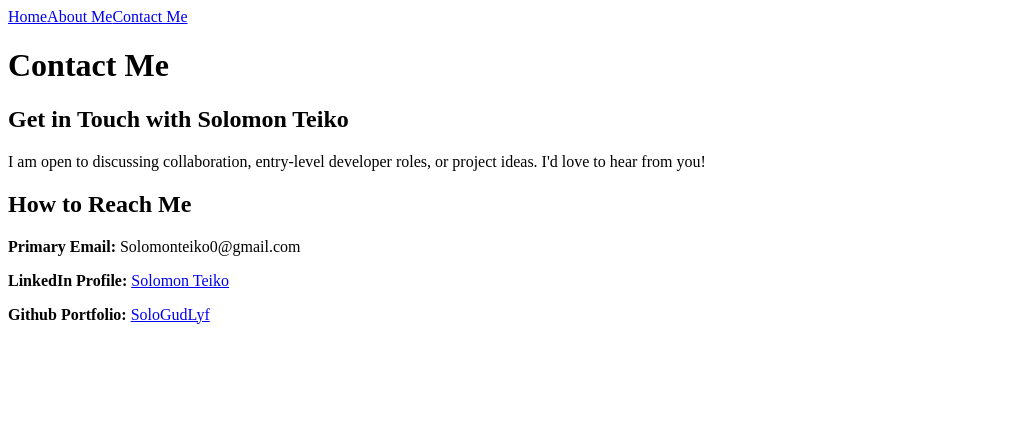
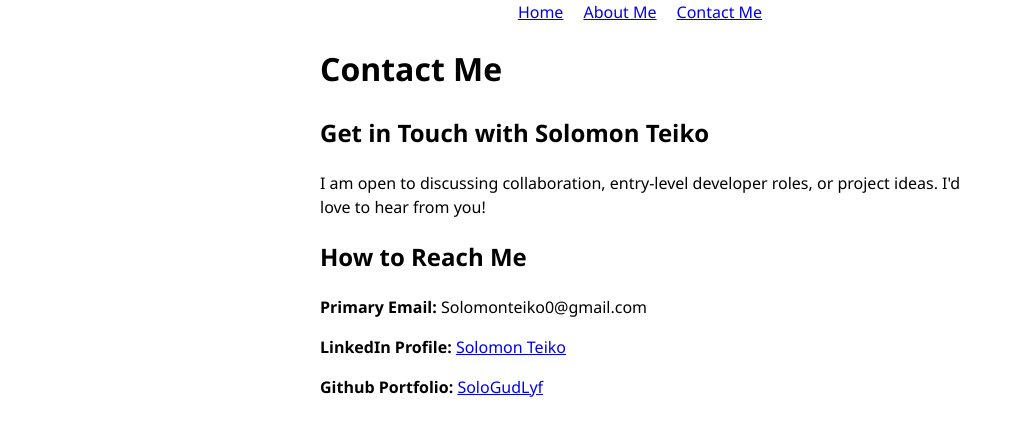
Before and after one commit to SoloGudLyf/basic-informational-site, a plain HTML site: page contact-me.html in a window 1280 px wide. Shown: the whole page, without its empty margins (0-1014 px from the left). Drawn offline with Linux system fonts and the light colour scheme.

Commit message:
feat: Apply basic general styles to pages

```diff
--- a/404.html
+++ b/404.html
@@ -1,11 +1,12 @@
 <!DOCTYPE html>
 <html lang="en">
-<head>
-    <meta charset="UTF-8">
-    <meta name="viewport" content="width=device-width, initial-scale=1.0">
+  <head>
+    <meta charset="UTF-8" />
+    <meta name="viewport" content="width=device-width, initial-scale=1.0" />
     <title>Page Not Found</title>
-</head>
-<body>
-    <h1>Page Not found</h1>
-</body>
+    <link rel="stylesheet" href="./style.css" />
+  </head>
+  <body>
+    <h1>Page Not Found</h1>
+  </body>
 </html>
--- a/contact-me.html
+++ b/contact-me.html
@@ -4,10 +4,14 @@
     <meta charset="UTF-8" />
     <meta name="viewport" content="width=device-width, initial-scale=1.0" />
     <title>Contact Me</title>
+    <link rel="stylesheet" href="./style.css" />
   </head>
   <body>
     <header>
-        <section class="nav-bar"><a href="./index.html">Home</a><a href="./about.html">About Me</a><a href="./contact-me.html">Contact Me</a></section>
+      <section class="nav-bar">
+        <a href="./index.html">Home</a><a href="./about.html">About Me</a
+        ><a href="./contact-me.html">Contact Me</a>
+      </section>
       <h1>Contact Me</h1>
     </header>
 
--- /dev/null
+++ b/style.css
@@ -0,0 +1,19 @@
+*{
+    font-family: 'Segoe UI', Tahoma, Geneva, Verdana, sans-serif;
+    line-height: 1.5;
+}
+
+body{
+    width: 50vw;
+    margin: auto;
+}
+
+.nav-bar{
+    display: flex;
+    justify-content: center;
+    gap: 20px;
+}
+
+a{
+
+}
```
Also changed, not shown: about.html (+1 -0 lines), index.html (+1 -0 lines).
